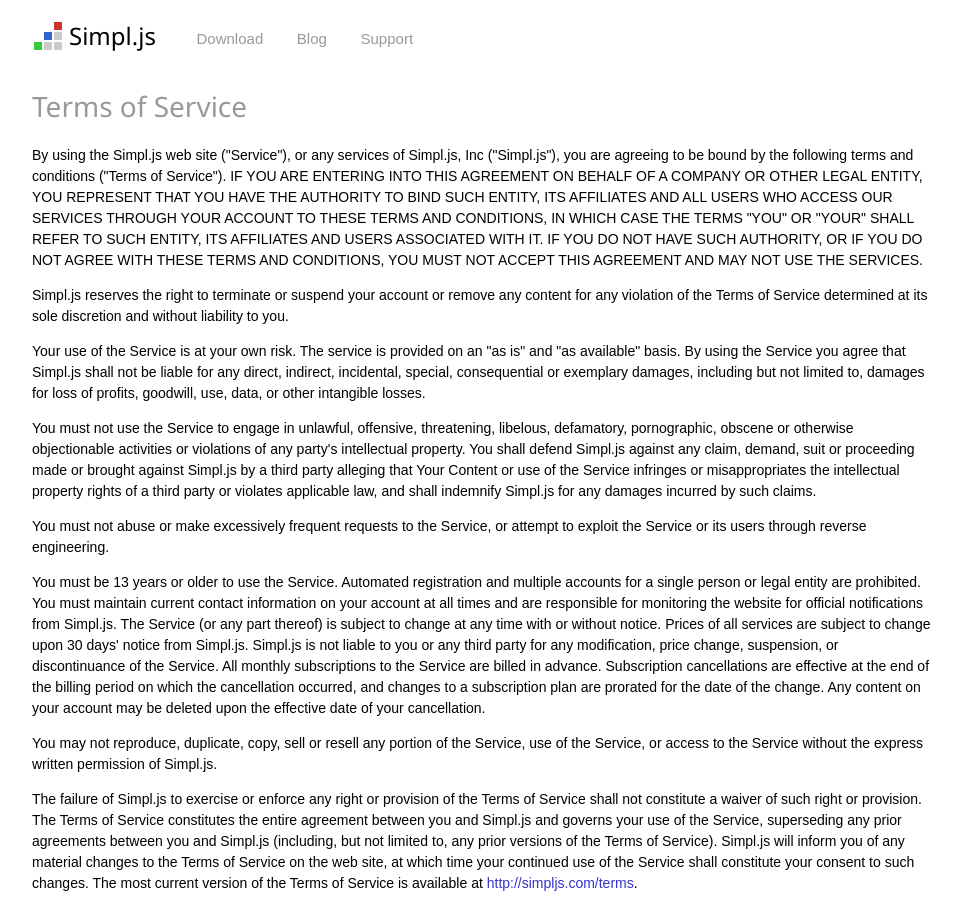
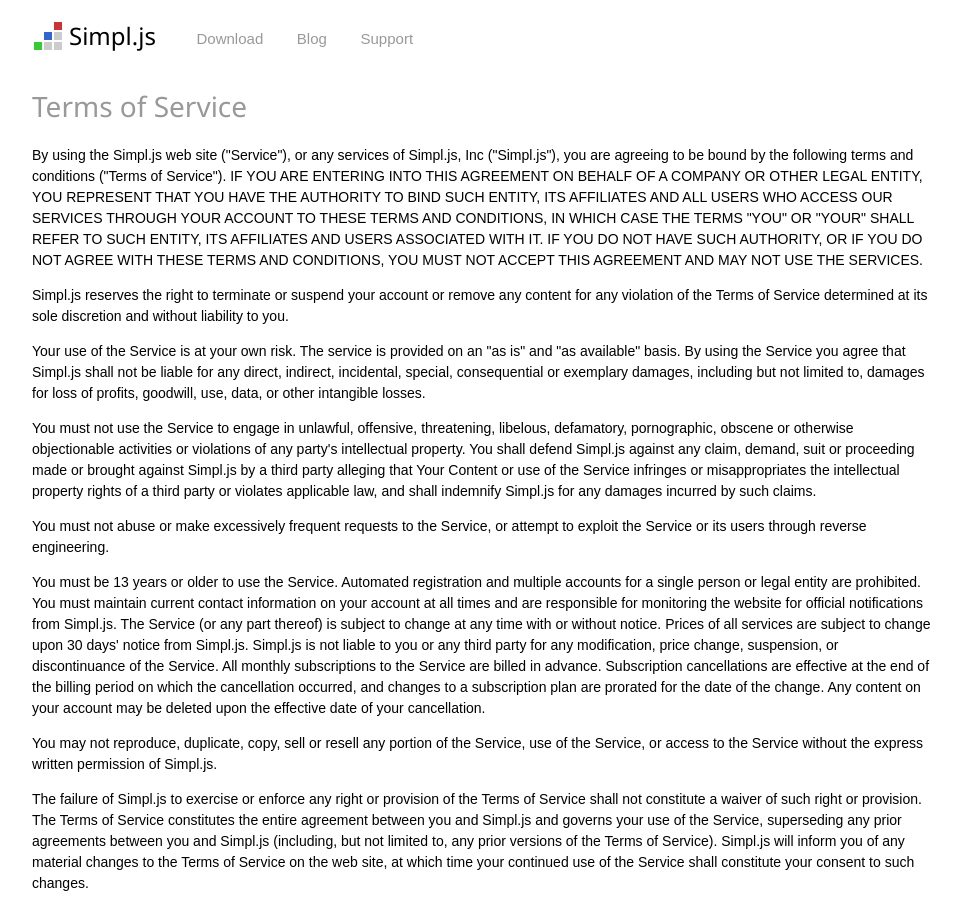
Before and after one commit to kganser/simpl.js, a Jekyll site: the page built from terms.html, in a window 1280 px wide. Shown: the whole page, without its empty margins (158-1119 px from the left). Built offline with Jekyll 4.4.1, drawn with Linux system fonts in a browser that asks for light colours.

```diff
--- a/css/common.css
+++ b/css/common.css
@@ -60,6 +60,7 @@ button, input, textarea {
   font: inherit;
 }
 .form select {
+  background: white;
   border-radius: 0;
   border: none;
   padding: 2px 0;
@@ -175,6 +176,9 @@ footer {
 }
 footer div {
   float: right;
+}
+footer div a {
+  margin-left: 10px;
 }
 footer:after {
   content: "";
--- a/terms.html
+++ b/terms.html
@@ -9,4 +9,4 @@ title: Terms of Service
 <p>You must not abuse or make excessively frequent requests to the Service, or attempt to exploit the Service or its users through reverse engineering.</p>
 <p>You must be 13 years or older to use the Service. Automated registration and multiple accounts for a single person or legal entity are prohibited. You must maintain current contact information on your account at all times and are responsible for monitoring the website for official notifications from Simpl.js. The Service (or any part thereof) is subject to change at any time with or without notice. Prices of all services are subject to change upon 30 days' notice from Simpl.js. Simpl.js is not liable to you or any third party for any modification, price change, suspension, or discontinuance of the Service. All monthly subscriptions to the Service are billed in advance. Subscription cancellations are effective at the end of the billing period on which the cancellation occurred, and changes to a subscription plan are prorated for the date of the change. Any content on your account may be deleted upon the effective date of your cancellation.</p>
 <p>You may not reproduce, duplicate, copy, sell or resell any portion of the Service, use of the Service, or access to the Service without the express written permission of Simpl.js.</p>
-<p>The failure of Simpl.js to exercise or enforce any right or provision of the Terms of Service shall not constitute a waiver of such right or provision. The Terms of Service constitutes the entire agreement between you and Simpl.js and governs your use of the Service, superseding any prior agreements between you and Simpl.js (including, but not limited to, any prior versions of the Terms of Service). Simpl.js will inform you of any material changes to the Terms of Service on the web site, at which time your continued use of the Service shall constitute your consent to such changes. The most current version of the Terms of Service is available at <a href="/terms">http://simpljs.com/terms</a>.
+<p>The failure of Simpl.js to exercise or enforce any right or provision of the Terms of Service shall not constitute a waiver of such right or provision. The Terms of Service constitutes the entire agreement between you and Simpl.js and governs your use of the Service, superseding any prior agreements between you and Simpl.js (including, but not limited to, any prior versions of the Terms of Service). Simpl.js will inform you of any material changes to the Terms of Service on the web site, at which time your continued use of the Service shall constitute your consent to such changes.</p>
```
Also changed, not shown: privacy.html (added, +11 -0 lines).
